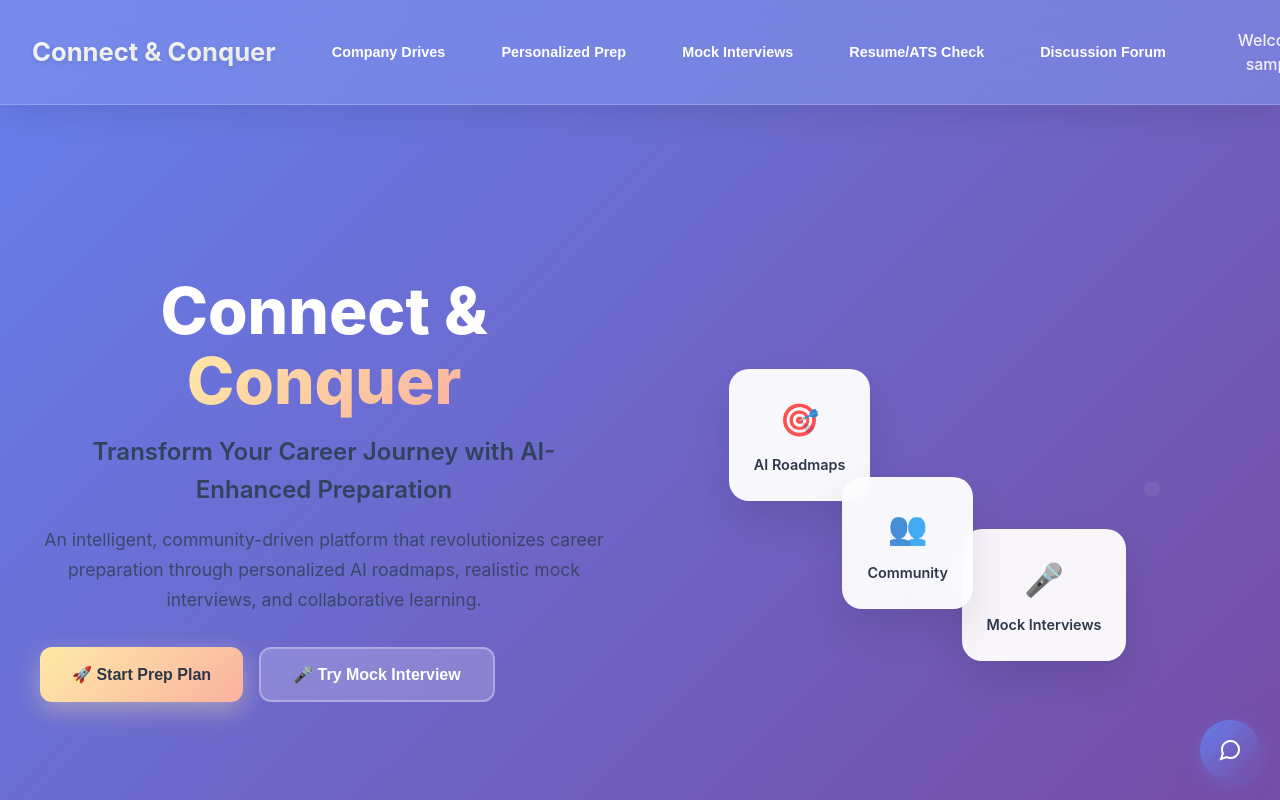
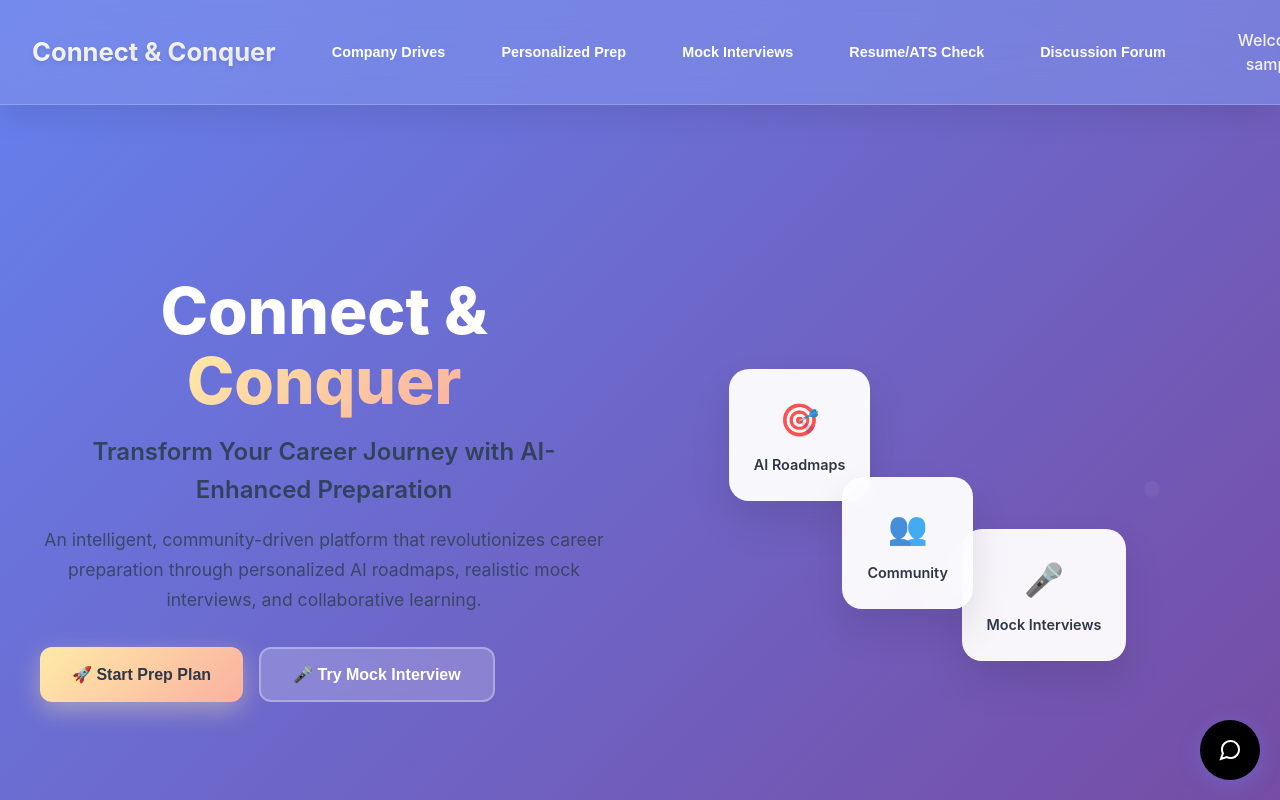
Before and after one commit to Shaganashree97/shebuilds, a React (Vite) app in the folder frontend/: page / in a window 1280 px wide. Shown: the top 800 px of the page. Built offline with nearby package versions, Linux system fonts and the light colour scheme; sample sign-in values are in the browser's storage.

Commit message:
remove video feed change ai bot bg color

```diff
--- a/frontend/src/components/AIChatbot.css
+++ b/frontend/src/components/AIChatbot.css
@@ -12,7 +12,8 @@
     width: 60px;
     height: 60px;
     border-radius: 50%;
-    background: linear-gradient(135deg, #667eea 0%, #764ba2 100%);
+    /* background: linear-gradient(135deg, #667eea 0%, #764ba2 100%); */
+    background-color: black;
     border: none;
     color: white;
     cursor: pointer;
--- a/frontend/src/components/CompanyList.jsx
+++ b/frontend/src/components/CompanyList.jsx
@@ -190,15 +190,15 @@ Employment Type: ${jobData.job_employment_type}`;
                             className="search-input"
                         />
                     </div>
-                    <button
+                    {/* <button
                         onClick={() => {
                             setFilteredSearch('');
                             setCurrentPage(1);
                         }}
                         className="clear-btn"
                     >
-                        ✕ Clear
-                    </button>
+                        ✕
+                    </button> */}
                 </div>
 
                 {/* Results Info */}
--- a/frontend/src/components/MockInterviews.jsx
+++ b/frontend/src/components/MockInterviews.jsx
@@ -797,7 +797,7 @@ useEffect(() => {
                     <div className="interview-main">
                         {/* Left side - Video feeds */}
                         <div className="video-section">
-                            <div className="user-video">
+                            {/* <div className="user-video">
                                 <div className="video-container">
                                     <video
                                         ref={videoRef}
@@ -815,7 +815,7 @@ useEffect(() => {
                                         </div>
                                     )}
                                 </div>
-                            </div>
+                            </div> */}
 
                             <div className="ai-video">
                                 <div className="ai-interviewer">
```
Also changed, not shown: 1 other file (tests, documents, lock files or other folders).
